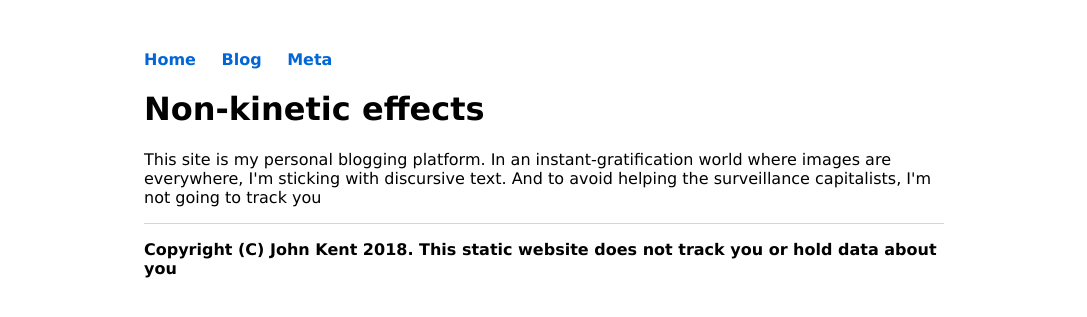
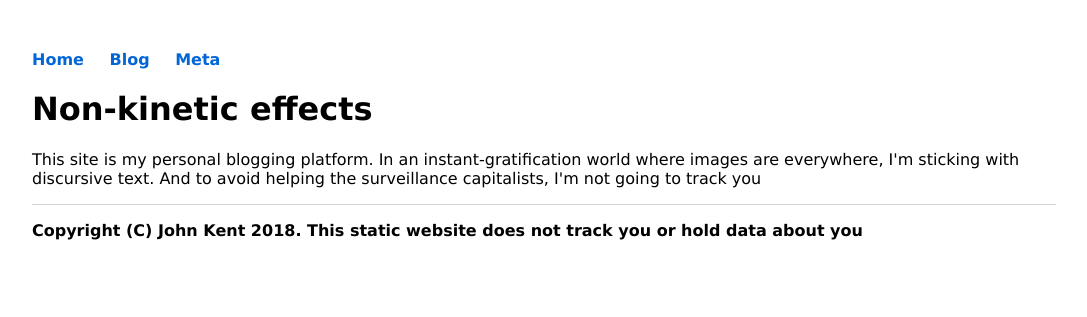
Before and after one commit to KineticLensman/KineticLensman.github.io, a Jekyll site: the page built from index.html, in a window 1280 px wide. Shown: the top 317 px of the page, without its empty margins (96-1183 px from the left). Built offline with Jekyll 4.4.1, drawn with Linux system fonts in a browser that asks for light colours.

Commit message:
Update main.css

```diff
--- a/css/main.css
+++ b/css/main.css
@@ -1,7 +1,7 @@
 body {
     margin: 50px auto;  /* reduced from 60px */
     width: 80%;
-    max-width: 800px;  /* added */
+   /* max-width: 800px;  /* added */
 }
 nav ul, footer ul {
     /* font-family:'Helvetica', 'Arial', 'Sans-Serif'; */
```
